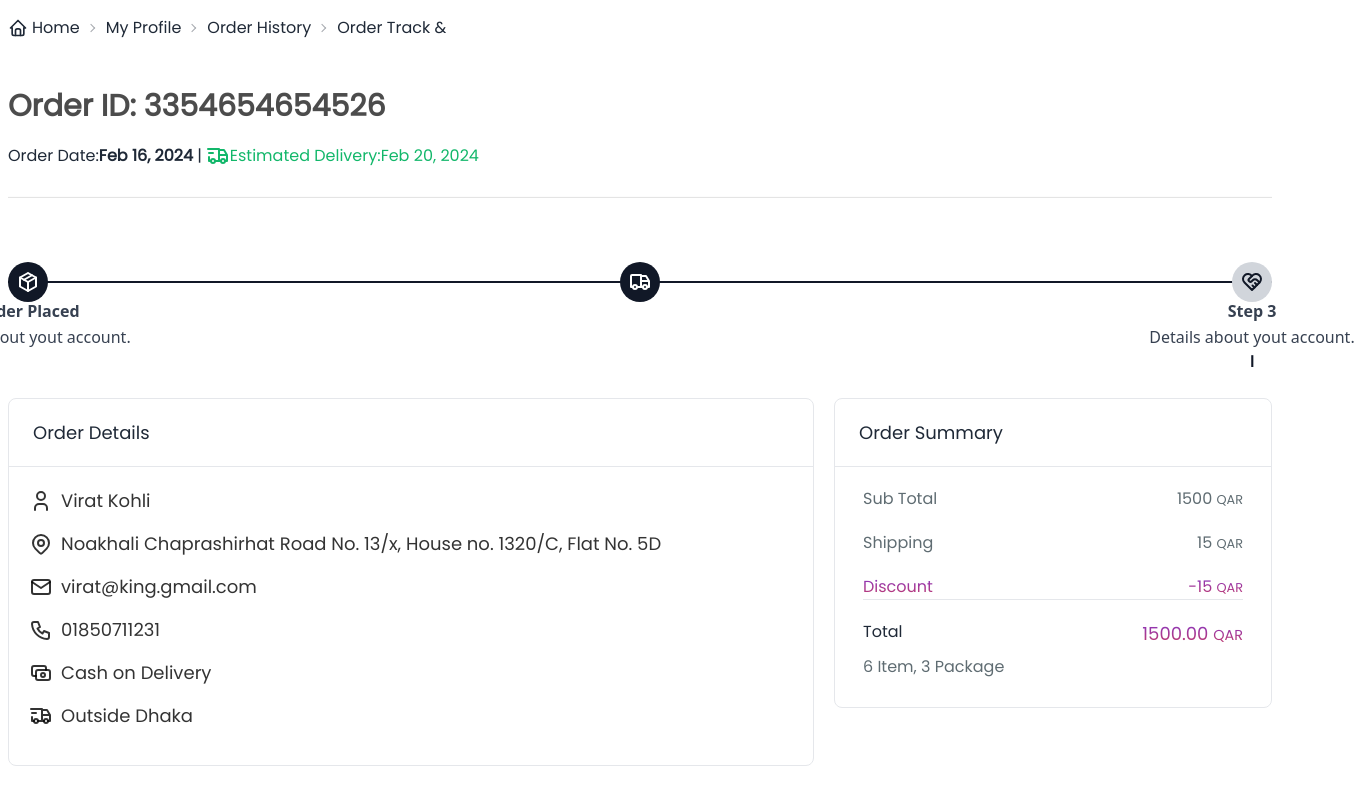
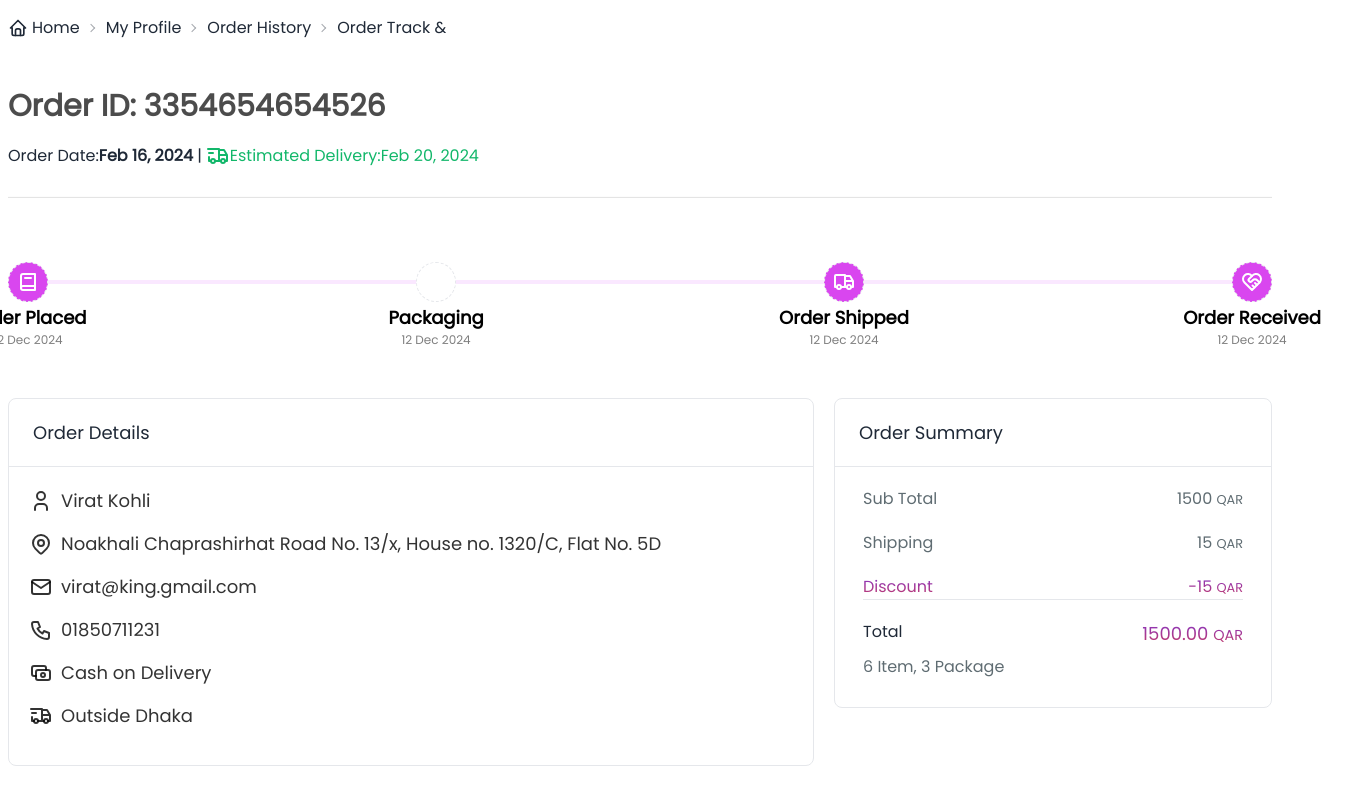
Before and after one commit to expertsquad/q-print-client, a Next.js app: page /ordertrack in a window 1280 px wide. Shown: the top 792 px of the page, 1355 px wide, since content can reach past the window. Built offline with nearby package versions, Linux system fonts and the light colour scheme.

Commit message:
switch to login and sign up page

```diff
--- a/src/app/globals.css
+++ b/src/app/globals.css
@@ -60,12 +60,10 @@
 
 /* //Order Track Table */
 .order-item-data {
-  display: flex;
-  flex-basis: content;
-  gap: 5px;
-  align-items: center;
-  justify-content: space-between;
-  margin-bottom: 15px;
+  display: grid;
+  grid-template-columns: 0.5fr 2.5fr 0.8fr 0.5fr 1fr;
+  margin-top: 24px;
+  grid-gap: 5px;
 }
 
 /* Order page step track */
--- /dev/null
+++ b/src/app/login/page.tsx
@@ -0,0 +1,11 @@
+import React from "react";
+
+const page = () => {
+  return (
+    <div className="bg-[url('/assets/Background-login-signup.svg')]">
+      This Is login
+    </div>
+  );
+};
+
+export default page;
--- /dev/null
+++ b/src/app/signup/page.tsx
@@ -0,0 +1,7 @@
+import React from "react";
+
+const page = () => {
+  return <div>Warranty here</div>;
+};
+
+export default page;
--- a/src/components/OrderTrack/OrderedItemData.tsx
+++ b/src/components/OrderTrack/OrderedItemData.tsx
@@ -6,7 +6,7 @@ const OrderedItemData = () => {
   return (
     <div>
       {orderTrackData.map((data: any) => (
-        <div className=" order-item-data" key={data._id}>
+        <div className="order-item-data" key={data._id}>
           <div className="border rounded-2xl p-1">
             <Image
               sizes="100vw"
--- a/src/components/OrderTrack/OrderedStep.tsx
+++ b/src/components/OrderTrack/OrderedStep.tsx
@@ -1,76 +1,75 @@
+import { FC } from "react";
 import {
   IconPackage,
   IconTruck,
   IconHeartHandshake,
+  IconBook2,
 } from "@tabler/icons-react";
 
-const OrderedStep = () => {
+interface StepProps {
+  icon: JSX.Element;
+  title: string;
+  date: string;
+  status?: "orderPlaced" | "packaging" | "orderShipped" | "orderReceived";
+}
+
+const Step: FC<StepProps> = ({ icon, title, date, status }) => {
+  const isEvenStep = status === "packaging";
+  // ||
+  // status === "orderReceived" ||
+  // status === "orderPlaced" ||
+  // status === "orderShipped";
+
   return (
-    // <div>
-    //   <ul className="steps steps-horizontal w-full">
-    //     <li className="step step-[#000]  relative">
-    //       <span className="step-icon absolute top-2 z-20">
-    //         <IconPackage className="w-6 h-6" />
-    //       </span>
-    //       Order Placed
-    //     </li>
-    //     <li className="step step-success">Packaging</li>
-    //     <li className="step">To Ship</li>
-    //     <li className="step">Order Received</li>
-    //     <li data-content="?" className="step step-neutral">
-    //       Step 1
-    //     </li>
-    //     <li
-    //       data-content={<IconPackage className="w-6 h-6" />}
-    //       className="step step-neutral"
-    //     >
-    //       Step 1
-    //     </li>
-    //   </ul>
-    // </div>
-    <div className="w-full mb-20 py-4">
-      <div className="relative flex items-center justify-between w-full">
-        <div className="absolute left-0 top-2/4 h-0.5 w-full -translate-y-2/4 bg-gray-300"></div>
-        <div className="absolute left-0 top-2/4 h-0.5 w-full -translate-y-2/4 bg-gray-900 transition-all duration-500"></div>
-        <div className="relative z-10 grid w-10 h-10 font-bold text-white transition-all duration-300 bg-gray-900 rounded-full place-items-center">
-          <IconPackage />
-          <div className="absolute -bottom-[4.5rem] w-max text-center">
-            <h6 className="block font-sans text-base antialiased font-semibold leading-relaxed tracking-normal text-gray-700">
-              Order Placed
-            </h6>
-            <p className="block font-sans text-base antialiased font-normal leading-relaxed text-gray-700">
-              Details about yout account.
-            </p>
-            I
-          </div>
-        </div>
-        <div className="relative z-10 grid w-10 h-10 font-bold text-white transition-all duration-300 bg-gray-900 rounded-full place-items-center">
-          <IconTruck />
-          <div className="absolute -bottom-[4.5rem] w-max text-center">
-            <h6 className="block font-sans text-base antialiased font-semibold leading-relaxed tracking-normal text-blue-gray-900">
-              Step 2
-            </h6>
-            <p className="block font-sans text-base antialiased font-normal leading-relaxed text-blue-gray-900">
-              Details about yout account.
-            </p>
-            iI
-          </div>
-        </div>
-        <div className="relative z-10 grid w-10 h-10 font-bold text-gray-900 transition-all duration-300 bg-gray-300 rounded-full place-items-center">
-          <IconHeartHandshake />
-          <div className="absolute -bottom-[4.5rem] w-max text-center">
-            <h6 className="block font-sans text-base antialiased font-semibold leading-relaxed tracking-normal text-gray-700">
-              Step 3
-            </h6>
-            <p className="block font-sans text-base antialiased font-normal leading-relaxed text-gray-700">
-              Details about yout account.
-            </p>
-            I
-          </div>
-        </div>
+    <div
+      className={`relative z-10 grid w-10 h-10 font-bold text-white transition-all duration-300 rounded-full place-items-center border border-dashed
+      ${
+        isEvenStep ? "bg-white text-fuchsia-500" : "bg-fuchsia-500 text-white"
+      }`}
+    >
+      <span>{icon}</span>
+      <div className="absolute -bottom-[3rem] w-max text-center">
+        <h6 className="text-[14px] md:text-[18px] text-black">{title}</h6>
+        <p className="text-[12px] antialiased font-normal text-black opacity-50">
+          {date}
+        </p>
       </div>
     </div>
   );
 };
 
+const OrderedStep: FC = () => (
+  <div className="md:w-full mb-20 py-4">
+    <div className="relative flex items-center justify-between w-full">
+      <div className="absolute left-0 top-2/4 h-0.5 w-full -translate-y-2/4 bg-gray-300"></div>
+      <div className="absolute left-0 top-2/4 h-1 w-full -translate-y-2/4 bg-fuchsia-100 transition-all duration-500"></div>
+
+      <Step
+        icon={<IconBook2 />}
+        title="Order Placed"
+        date="12 Dec 2024"
+        status="orderPlaced"
+      />
+      <Step
+        icon={<IconPackage />}
+        title="Packaging"
+        date="12 Dec 2024"
+        status="packaging"
+      />
+      <Step
+        icon={<IconTruck />}
+        title="Order Shipped"
+        date="12 Dec 2024"
+        status="orderShipped"
+      />
+      <Step
+        icon={<IconHeartHandshake />}
+        title="Order Received"
+        date="12 Dec 2024"
+        status="orderReceived"
+      />
+    </div>
+  </div>
+);
+
 export default OrderedStep;
```
Also changed, not shown: src/assets/Background-login-signup.svg (added).
